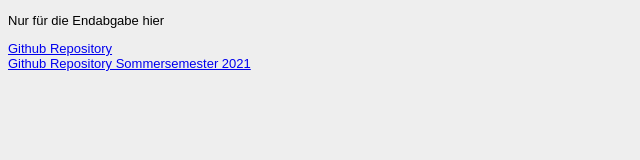
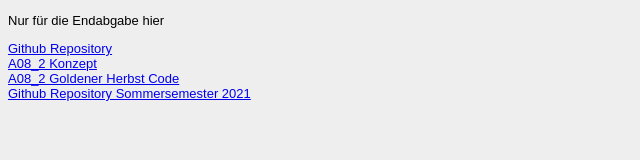
Before and after one commit to baslerja/EIA2_WS21, a plain HTML site: page Steckbrief/steckbrief.htm in a window 1280 px wide. Shown: the whole page, without its empty margins (0-640 px from the left). Drawn offline with Linux system fonts and the light colour scheme.

Commit message:
Update steckbrief.htm

```diff
--- a/Steckbrief/steckbrief.htm
+++ b/Steckbrief/steckbrief.htm
@@ -15,6 +15,8 @@
 	<p>Nur für die Endabgabe hier</p>
 
 	<a href="https://github.com/baslerja/EIA2_WS21">Github Repository</a><br>
+	<a href="https://baslerja.github.io/EIA2_WS21/A08_2_GoldenerHerbst/A08_2_Konzept.pdf" target="_blank">A08_2 Konzept</a><br>
+	<a href="https://baslerja.github.io/EIA2_WS21/A08_2_GoldenerHerbst/goldenerHerbst.html" target="_blank">A08_2 Goldener Herbst Code</a><br>
 
 	<a href="https://github.com/baslerja/EIA2-SoSe21">Github Repository Sommersemester 2021</a>
 </body>
```
